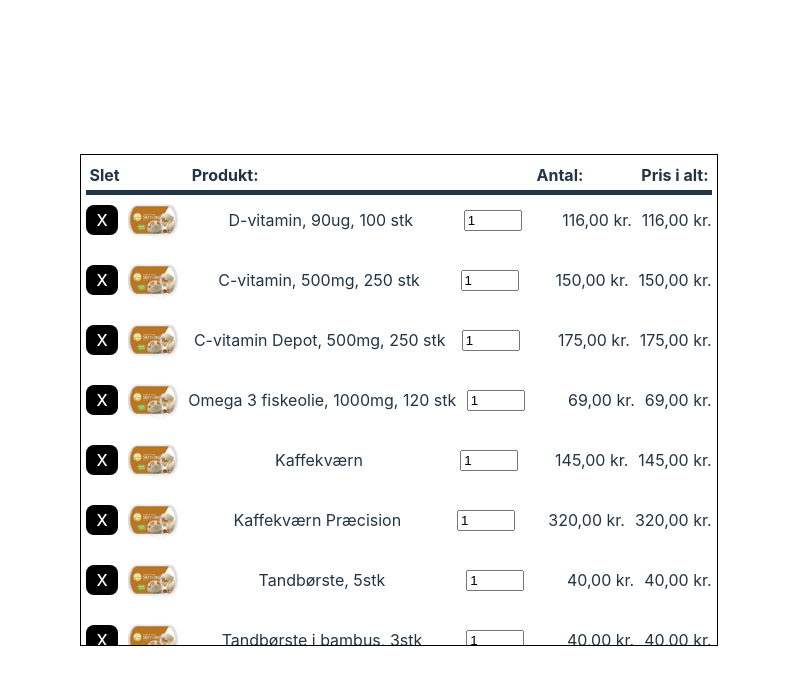
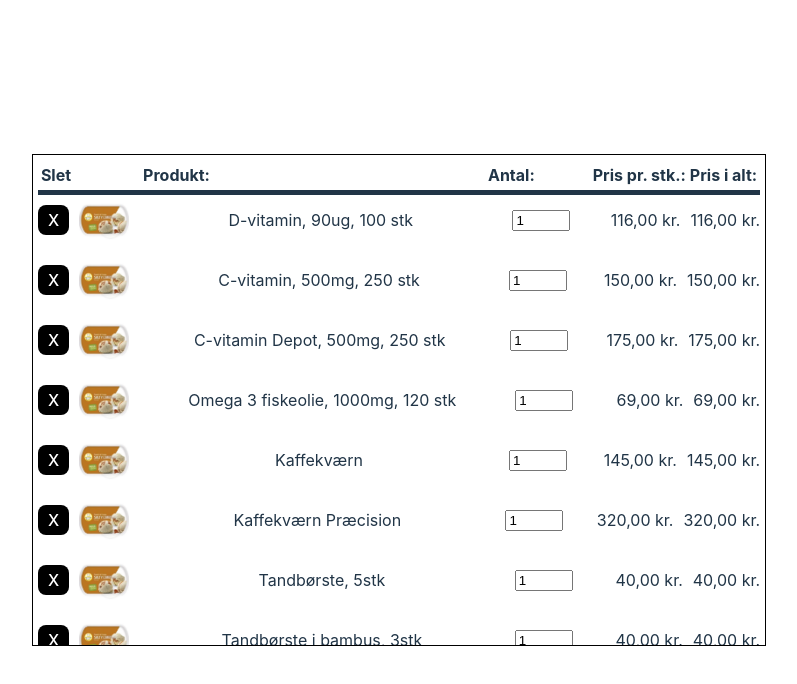
Before and after one commit to Gustavclausen1804/frontend_webtechnology_course, a React (Vite) app: page / in a window 1280 px wide. Shown: the top 684 px of the page, without its empty margins (241-1038 px from the left). Built offline with nearby package versions, Linux system fonts and the light colour scheme.

Commit message:
Added: Pris pr stk.

```diff
--- a/src/CartList.tsx
+++ b/src/CartList.tsx
@@ -16,7 +16,7 @@ const CartList: React.FC<CartListProps> = ({ items }) => {
         <th className ="slet" >Slet</th>
         <th className ="produkt">Produkt:</th>
         <th className ="antal">Antal:</th>
-
+        <th className ="prispr">Pris pr. stk.:</th>
         <th className ="prisalt">Pris i alt:</th>
         </tr>
         </table>
```
